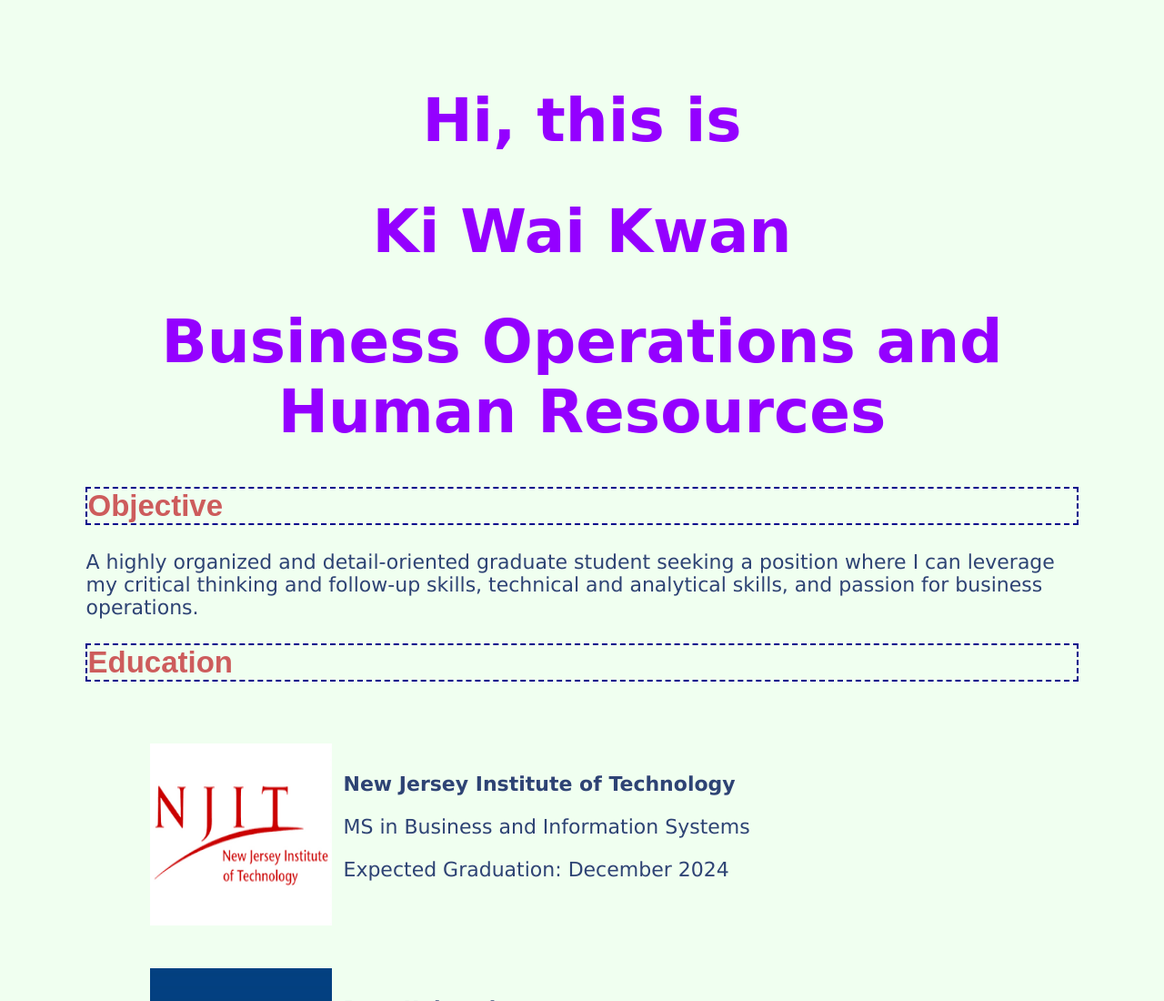
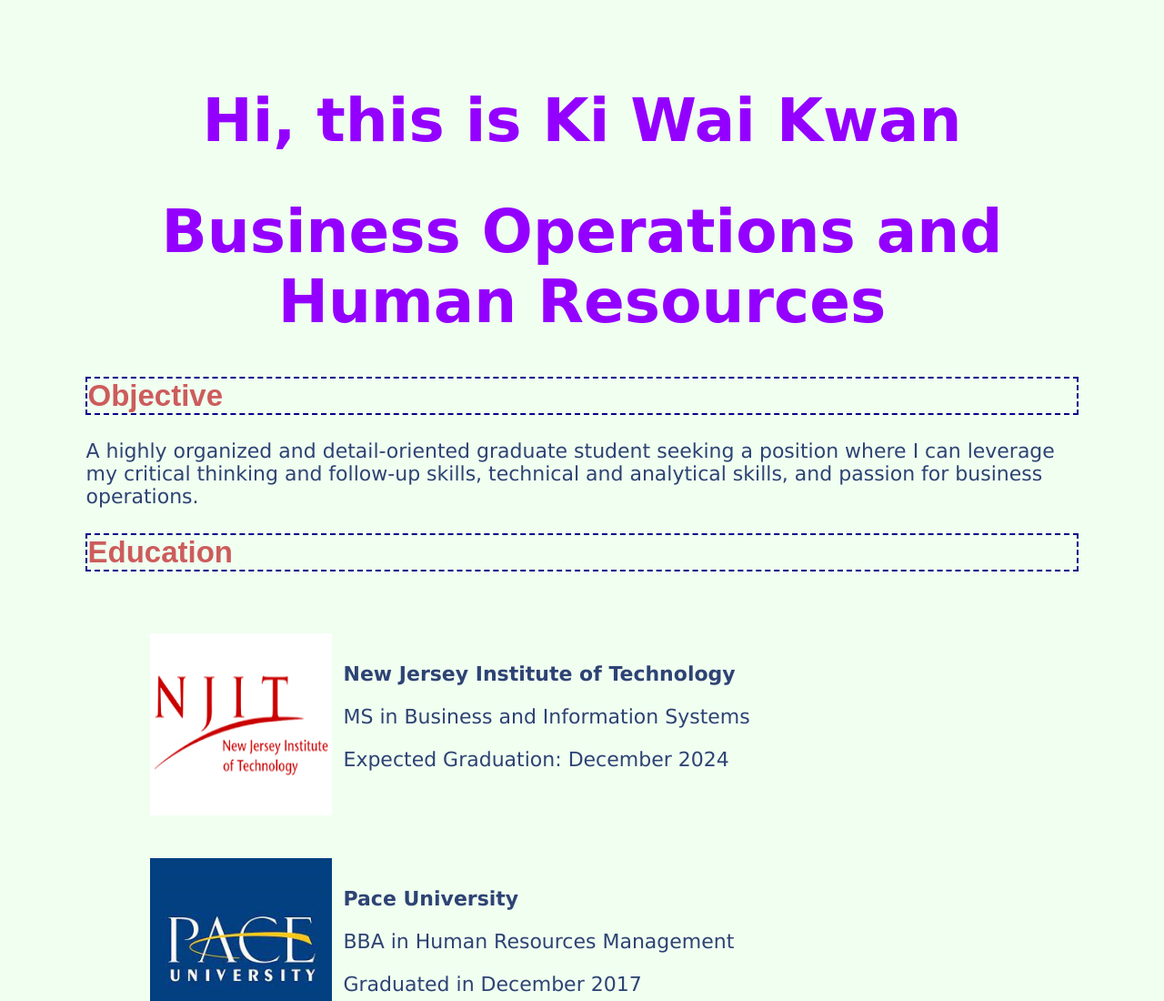
Before and after one commit to kk682/index.html-and-style.css, a plain HTML site: page index.html in a window 1280 px wide. Shown: the top 1100 px of the page at 91% size. Drawn offline with Linux system fonts and the light colour scheme.

Commit message:
09302023 3:18 PM

```diff
--- a/index.html
+++ b/index.html
@@ -34,8 +34,7 @@
 
     </style>
         <div>
-            <h1>Hi, this is</h1>
-            <h1>Ki Wai Kwan</h1>
+            <h1>Hi, this is Ki Wai Kwan</h1>
             <h1>Business Operations and Human Resources</h1>
         </div>
 
```
